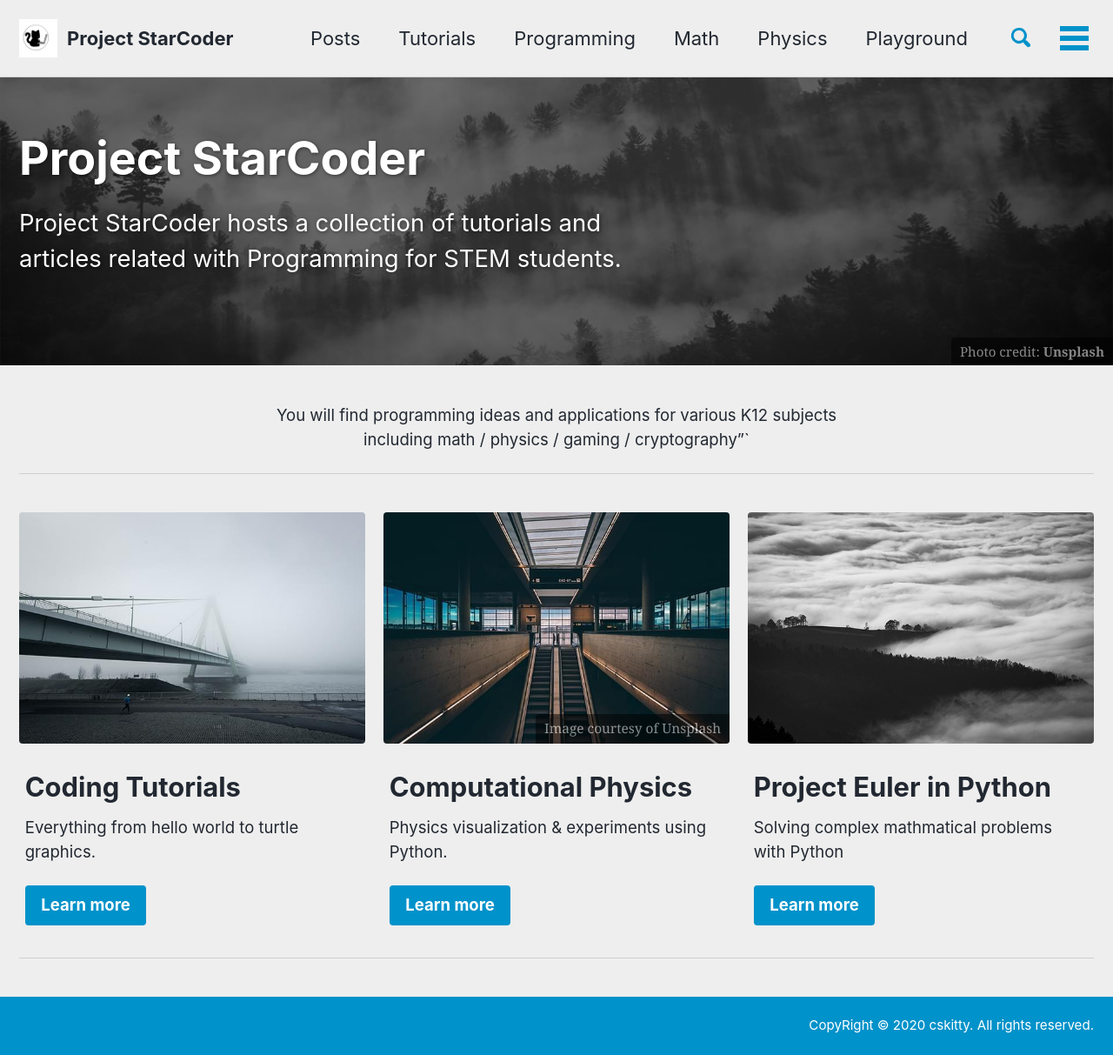
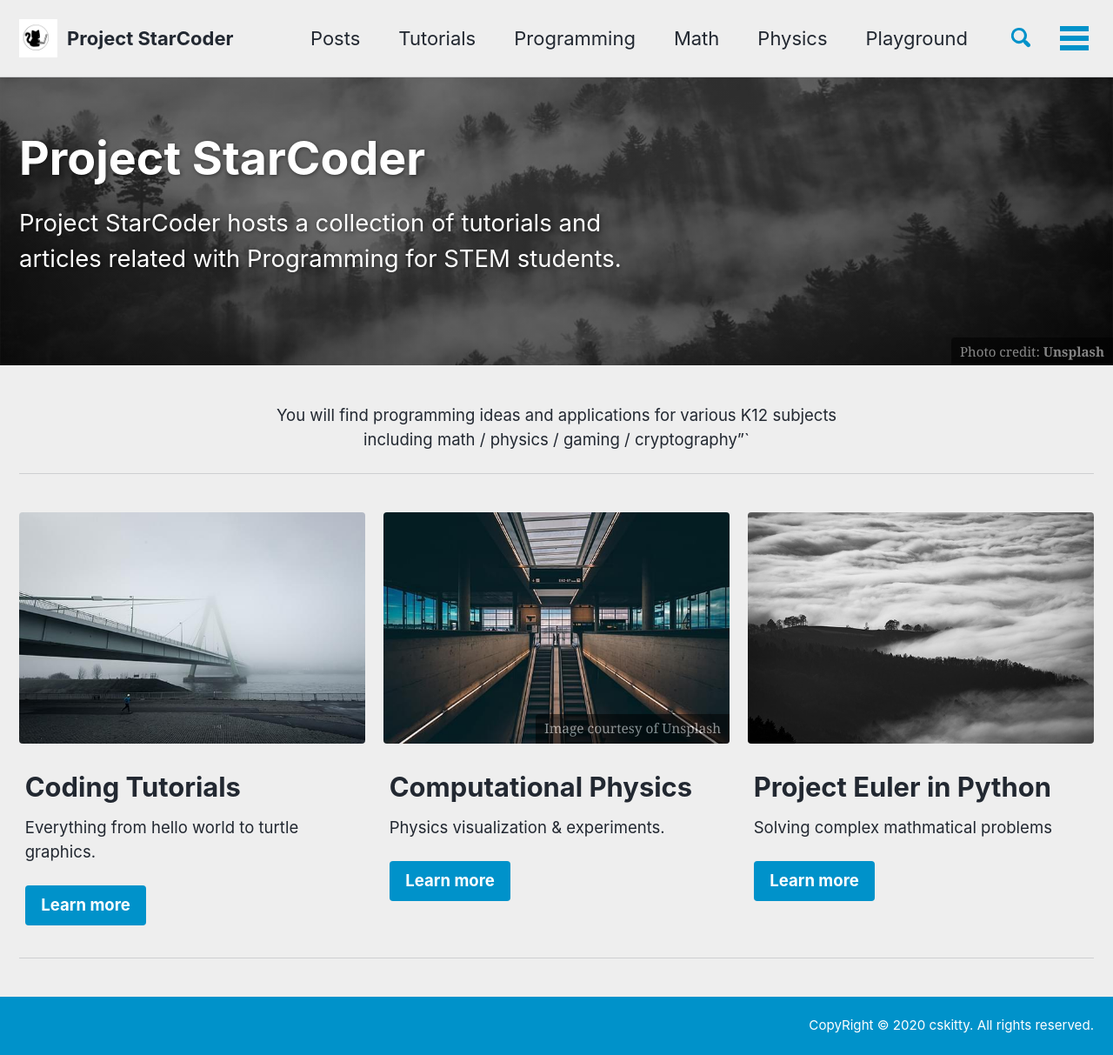
Before and after one commit to cskitty/cskitty.github.io, a Jekyll site: the page built from _pages/home.md, in a window 1280 px wide. Shown: the whole page at 87% size. Built offline with Jekyll 4.4.1, drawn with Linux system fonts in a browser that asks for light colours; cached includes are drawn as plain includes; nearby versions of some CDN libraries.

Commit message:
updated landing pages

```diff
--- a/_pages/home.md
+++ b/_pages/home.md
@@ -23,13 +23,13 @@ feature_row:
     image_caption: "Image courtesy of [Unsplash](https://unsplash.com/)"
     alt: "placeholder image 2"
     title: "Computational Physics"
-    excerpt: "Physics visualization & experiments using Python."
+    excerpt: "Physics visualization & experiments."
     url: "/tags/physics/"
     btn_class: "btn--primary"
     btn_label: "Learn more"
   - image_path: /assets/images/unsplash-gallery-image-3-th.jpg
     title: "Project Euler in Python"
-    excerpt: "Solving complex mathmatical problems with Python"
+    excerpt: "Solving complex mathmatical problems"
     url: "/tags/math/"
     btn_class: "btn--primary"
     btn_label: "Learn more"
```
